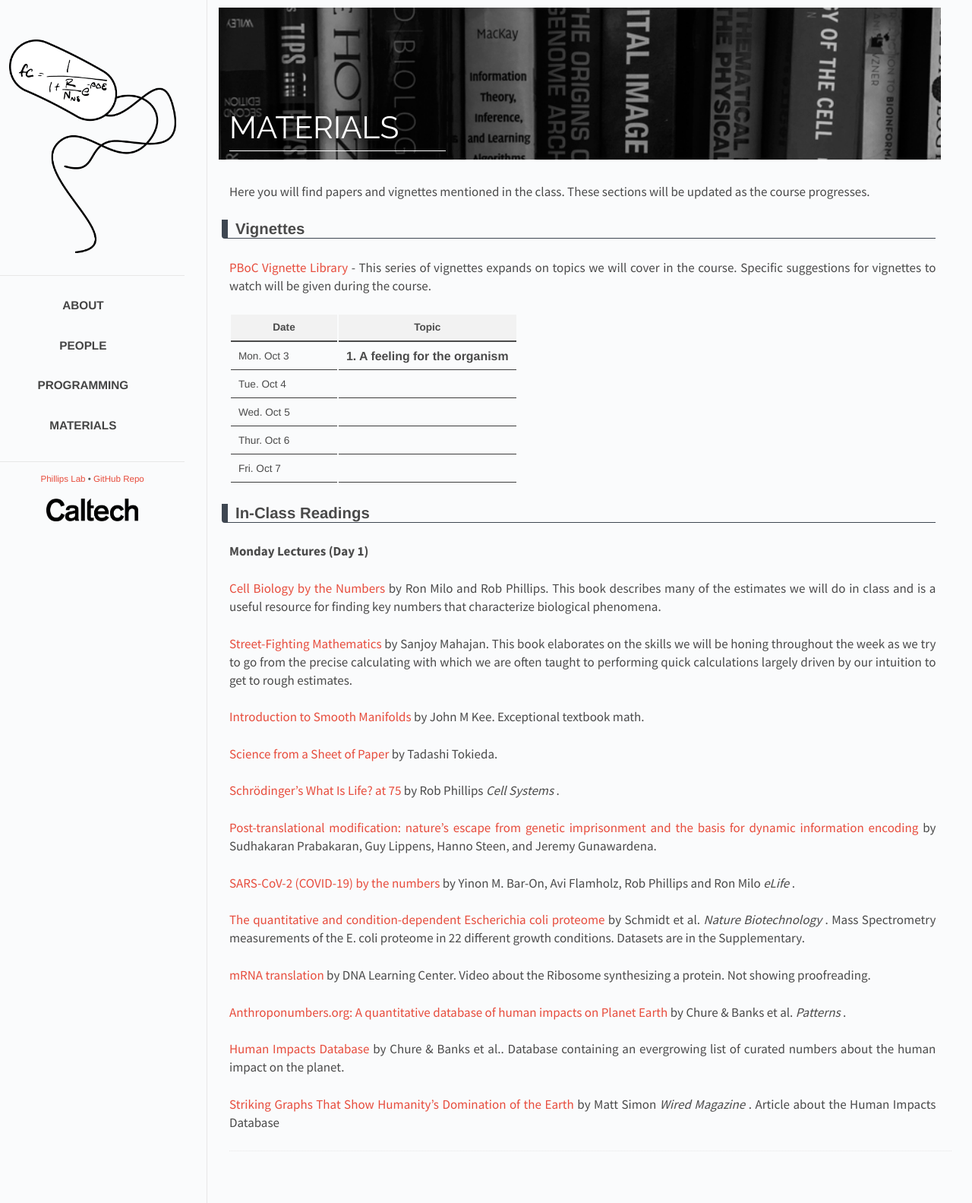
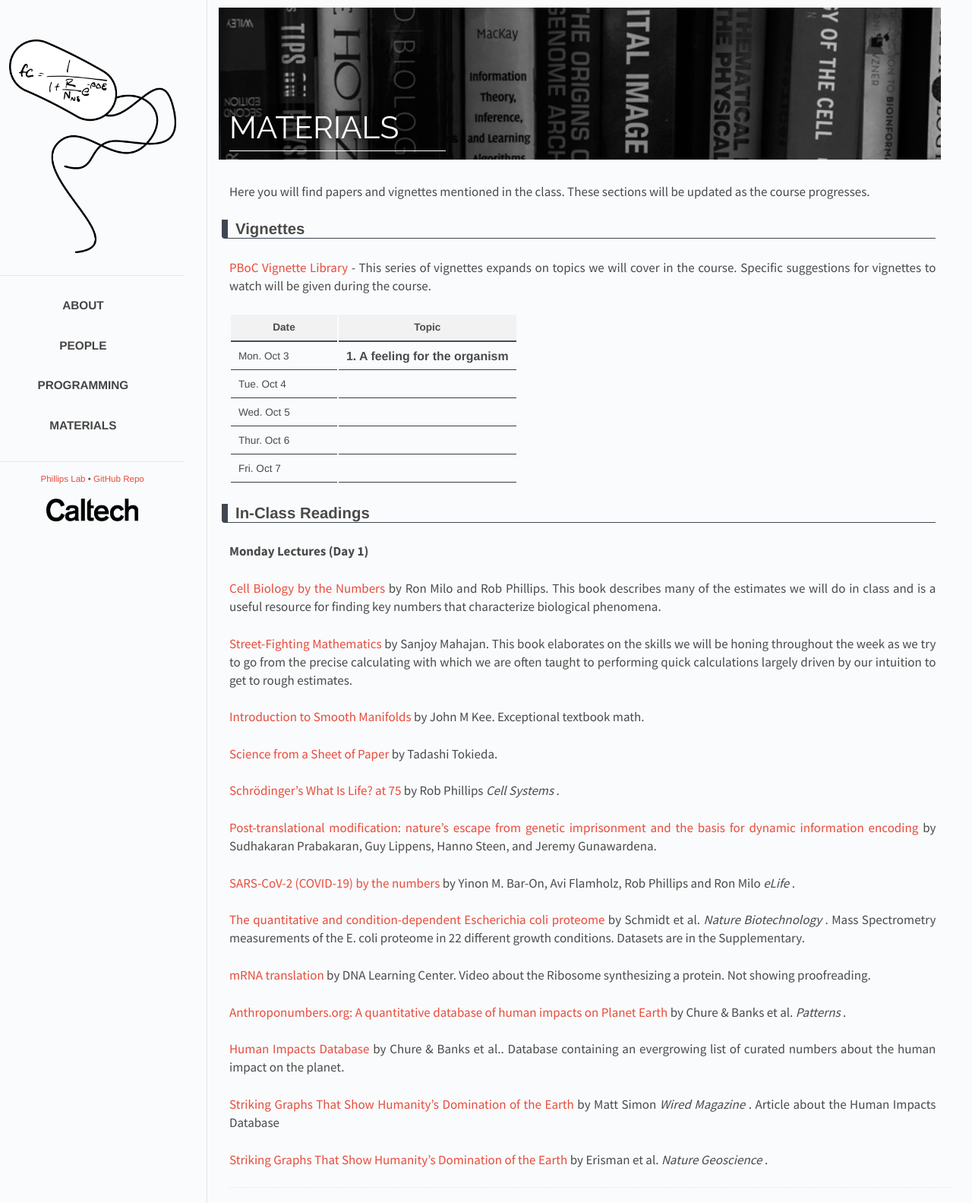
Before and after one commit to RPGroup-PBoC/pboc22_dresden, a Jekyll site: the page built from _posts/2022-01-28-materials.md, in a window 1280 px wide. Shown: the whole page at 76% size. Built offline with Jekyll 4.4.1, drawn with Linux system fonts in a browser that asks for light colours.

```diff
--- a/_data/papers.yaml
+++ b/_data/papers.yaml
@@ -58,3 +58,8 @@
    journal: Wired Magazine
    description: "Article about the Human Impacts Database"
    link: "https://www.wired.com/story/striking-graphs-that-show-humanitys-domination-of-the-earth/"
+
+ - title: "Striking Graphs That Show Humanity’s Domination of the Earth"
+   author: "Erisman et al."
+   journal: Nature Geoscience
+   link: "https://www.nature.com/articles/ngeo325"
```
